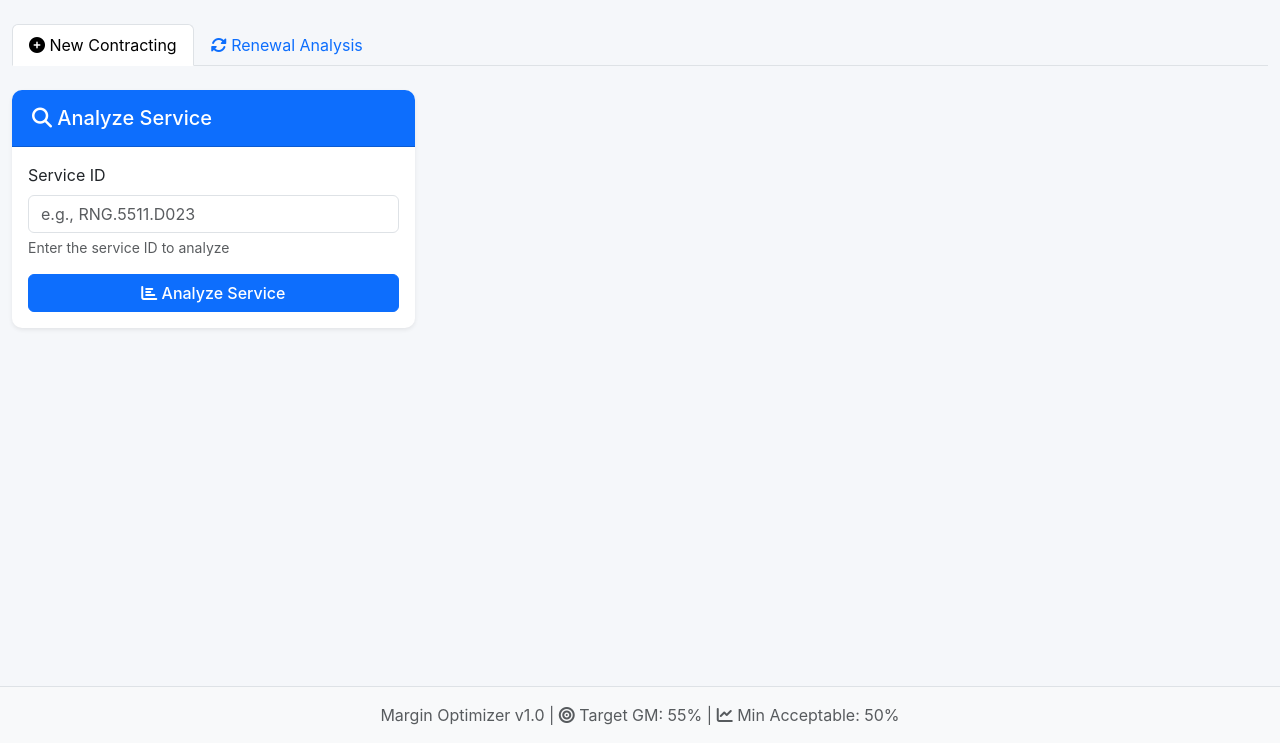
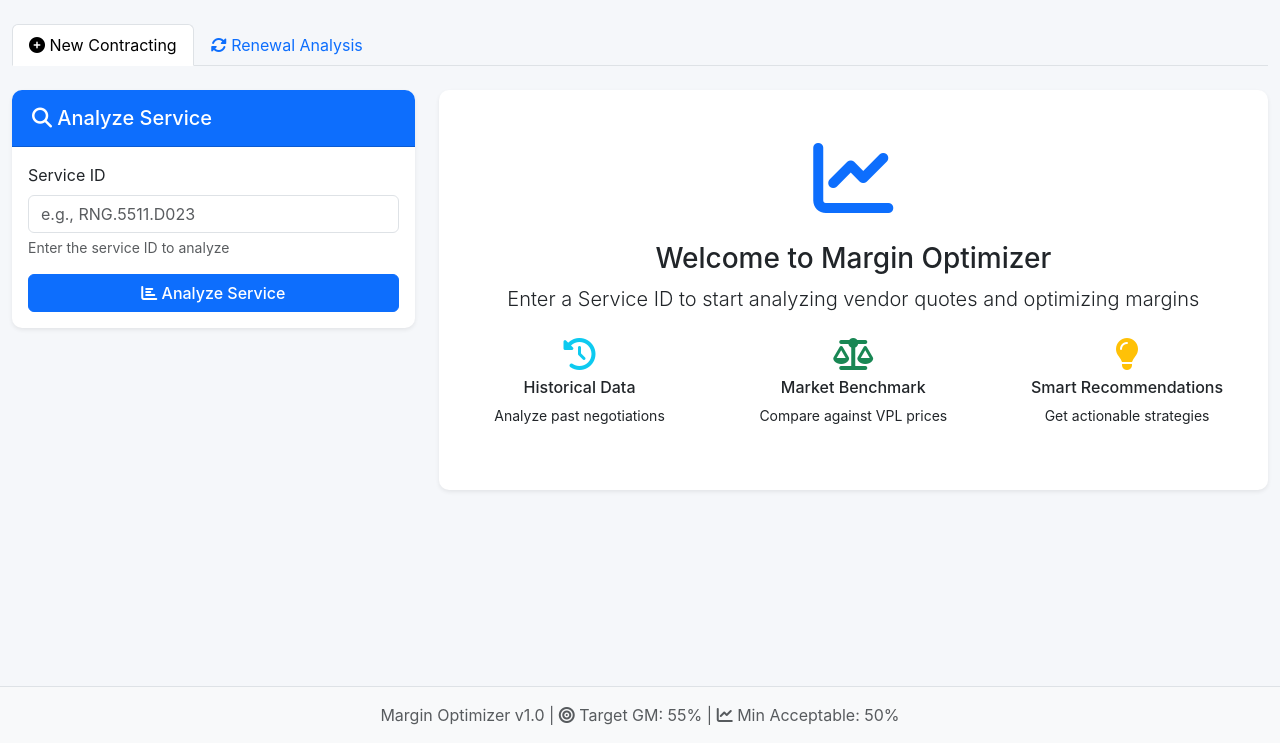
Before and after one commit to davidhdc/MarginOptimizer, a Flask app: page / in a window 1280 px wide. Shown: the part 57-800 px from the top of the page. Run offline with Flask 3, Linux system fonts and the light colour scheme.

Commit message:
Restore missing HTML structure for New Contracting tab
Fixed the issue where vendor quotes, nearby quotes, VPL options, and
service information were not displaying in the New Contracting tab.

The problem occurred during the tab restructuring - several critical
container elements were accidentally removed:
- #welcomeMessage (initial landing page)
- #resultsContainer (main results wrapper)
- #vendorQuotesContainer (vendor quotes list)
- #nearbyQuotesContainer (nearby quotes list)
- #vplOptionsContainer (VPL options list)
- All service info fields (#infoServiceId, #infoCustomer, etc.)

Also added the missing #strategyModal for negotiation strategy display.

All JavaScript references in analyze.js now have matching HTML elements.

🤖 Generated with [Claude Code](https://claude.com/claude-code)

Co-Authored-By: Claude <noreply@anthropic.com>

```diff
--- a/web/templates/index.html
+++ b/web/templates/index.html
@@ -82,33 +82,100 @@
 
             <!-- Right Column: Results -->
             <div class="col-lg-8">
-                <!-- Service Information Card -->
-                <div id="serviceInfo" class="card shadow-sm mb-4" style="display: none;">
-                    <div class="card-header bg-info text-white">
-                        <h5 class="mb-0">
-                            <i class="fas fa-info-circle"></i> Service Information
-                        </h5>
-                    </div>
-                    <div class="card-body" id="serviceInfoContent">
-                        <!-- Service details will be populated here by JavaScript -->
+                <!-- Welcome Message (shown initially) -->
+                <div id="welcomeMessage" class="card shadow-sm">
+                    <div class="card-body text-center py-5">
+                        <i class="fas fa-chart-line fa-5x text-primary mb-4"></i>
+                        <h3>Welcome to Margin Optimizer</h3>
+                        <p class="lead">Enter a Service ID to start analyzing vendor quotes and optimizing margins</p>
+                        <div class="row mt-4">
+                            <div class="col-md-4">
+                                <i class="fas fa-history fa-2x text-info mb-2"></i>
+                                <h6>Historical Data</h6>
+                                <p class="small">Analyze past negotiations</p>
+                            </div>
+                            <div class="col-md-4">
+                                <i class="fas fa-balance-scale fa-2x text-success mb-2"></i>
+                                <h6>Market Benchmark</h6>
+                                <p class="small">Compare against VPL prices</p>
+                            </div>
+                            <div class="col-md-4">
+                                <i class="fas fa-lightbulb fa-2x text-warning mb-2"></i>
+                                <h6>Smart Recommendations</h6>
+                                <p class="small">Get actionable strategies</p>
+                            </div>
+                        </div>
                     </div>
                 </div>
 
-                <!-- Analysis Results -->
-                <div id="analysisResults" style="display: none;">
-                    <!-- Vendor Quotes Section -->
-                    <div id="vendorQuotesSection" class="mb-4" style="display: none;">
-                        <h4><i class="fas fa-users"></i> Vendor Quotes</h4>
-                        <div id="vendorQuotesList">
-                            <!-- Vendor quotes will be populated here -->
+                <!-- Results Container -->
+                <div id="resultsContainer" style="display: none;">
+                    <!-- Service Info -->
+                    <div class="card shadow-sm mb-4">
+                        <div class="card-header bg-success text-white">
+                            <h5 class="mb-0">
+                                <i class="fas fa-info-circle"></i> Service Information
+                            </h5>
+                        </div>
+                        <div class="card-body">
+                            <div class="row">
+                                <div class="col-md-6">
+                                    <p class="mb-1"><strong>Service ID:</strong> <span id="infoServiceId"></span></p>
+                                    <p class="mb-1"><strong>Customer:</strong> <span id="infoCustomer"></span></p>
+                                    <p class="mb-1"><strong>Bandwidth:</strong> <span id="infoBandwidth"></span></p>
+                                </div>
+                                <div class="col-md-6">
+                                    <p class="mb-1"><strong>Client MRC:</strong> <span id="infoClientMrc" class="text-success fw-bold"></span></p>
+                                    <p class="mb-1"><strong>Location:</strong> <span id="infoAddress"></span></p>
+                                    <p class="mb-1"><strong>Coordinates:</strong> <span id="infoCoords" class="small text-muted"></span></p>
+                                </div>
+                            </div>
                         </div>
                     </div>
 
-                    <!-- VPL Options Section -->
-                    <div id="vplOptionsSection" class="mb-4" style="display: none;">
-                        <h4><i class="fas fa-list"></i> VPL Options</h4>
-                        <div id="vplOptionsList">
-                            <!-- VPL options will be populated here -->
+                    <!-- Vendor Quotes -->
+                    <div class="card shadow-sm mb-4">
+                        <div class="card-header bg-primary text-white d-flex justify-content-between align-items-center">
+                            <h5 class="mb-0">
+                                <i class="fas fa-file-invoice-dollar"></i> Vendor Quotes
+                            </h5>
+                            <span class="badge bg-light text-dark" id="vqCount">0</span>
+                        </div>
+                        <div class="card-body">
+                            <div id="vendorQuotesContainer">
+                                <!-- Vendor quotes will be inserted here -->
+                            </div>
+                        </div>
+                    </div>
+
+                    <!-- Nearby Vendor Quotes (within 1000m, last 12 months) -->
+                    <div class="card shadow-sm mb-4">
+                        <div class="card-header bg-secondary text-white d-flex justify-content-between align-items-center">
+                            <h5 class="mb-0">
+                                <i class="fas fa-map-marker-alt"></i> Nearby Vendor Quotes
+                                <small class="ms-2">(within 1000m, last 12 months)</small>
+                            </h5>
+                            <span class="badge bg-light text-dark" id="nearbyCount">0</span>
+                        </div>
+                        <div class="card-body">
+                            <div id="nearbyQuotesContainer">
+                                <!-- Nearby quotes will be inserted here -->
+                            </div>
+                        </div>
+                    </div>
+
+                    <!-- VPL Options -->
+                    <div class="card shadow-sm mb-4">
+                        <div class="card-header bg-info text-white d-flex justify-content-between align-items-center">
+                            <h5 class="mb-0">
+                                <i class="fas fa-list-ul"></i> Vendor Price Lists (VPL)
+                            </h5>
+                            <span class="badge bg-light text-dark" id="vplCount">0</span>
+                        </div>
+                        <div class="card-body">
+                            <div id="vplOptionsContainer">
+                                <!-- VPL options will be inserted here -->
+                            </div>
                         </div>
                     </div>
                 </div>
@@ -227,4 +294,38 @@
     </div>
 
 </div>
+
+<!-- Strategy Modal (for New Contracting tab) -->
+<div class="modal fade" id="strategyModal" tabindex="-1" data-bs-backdrop="static" data-bs-keyboard="false">
+    <div class="modal-dialog modal-xl">
+        <div class="modal-content">
+            <div class="modal-header bg-primary text-white">
+                <h5 class="modal-title">
+                    <i class="fas fa-chess"></i> Negotiation Strategy
+                </h5>
+                <button type="button" class="btn-close btn-close-white" data-bs-dismiss="modal"></button>
+            </div>
+            <div class="modal-body">
+                <!-- Loading -->
+                <div id="strategyLoading" class="text-center py-5">
+                    <div class="spinner-border text-primary" role="status">
+                        <span class="visually-hidden">Loading...</span>
+                    </div>
+                    <p class="mt-3">Generating negotiation strategy...</p>
+                </div>
+
+                <!-- Strategy Content -->
+                <div id="strategyContent" style="display: none;">
+                    <!-- Content will be populated by JavaScript -->
+                </div>
+            </div>
+            <div class="modal-footer">
+                <button type="button" class="btn btn-secondary" data-bs-dismiss="modal">
+                    <i class="fas fa-times"></i> Close
+                </button>
+            </div>
+        </div>
+    </div>
+</div>
+
 {% endblock %}
```
